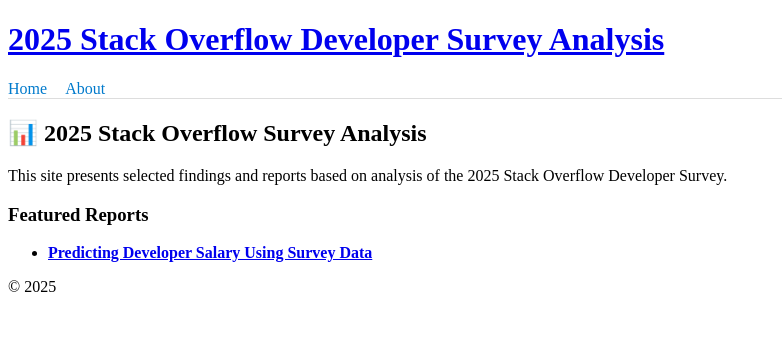
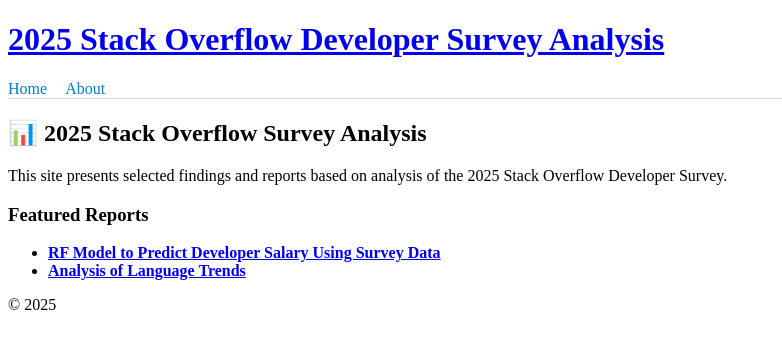
Before and after one commit to ilvfruits/stackoverflow-survey-2025, a Jekyll site: the page built from docs/index.md, in a window 1280 px wide. Shown: the top 349 px of the page, without its empty margins (0-782 px from the left). Built offline with Jekyll 4.4.1, drawn with Linux system fonts in a browser that asks for light colours.

Commit message:
Update index.md

```diff
--- a/docs/index.md
+++ b/docs/index.md
@@ -10,4 +10,5 @@
 
 ### Featured Reports
 
-- **[Predicting Developer Salary Using Survey Data]({{site.baseurl}}/2025/12/22/salary-prediction-report/)**
+- **[RF Model to Predict Developer Salary Using Survey Data]({{site.baseurl}}/2025/12/22/salary-prediction-report/)**
+- **[Analysis of Language Trends]({{site.baseurl}}/2025/12/22/language-trends/)**
```
